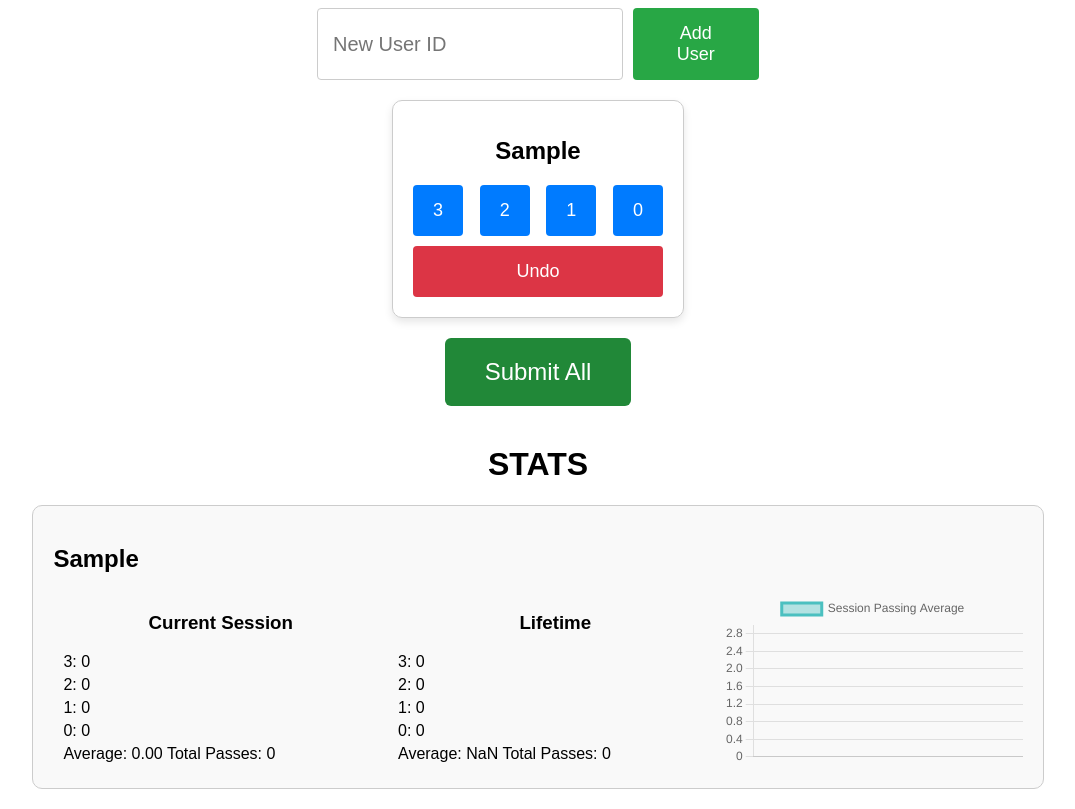
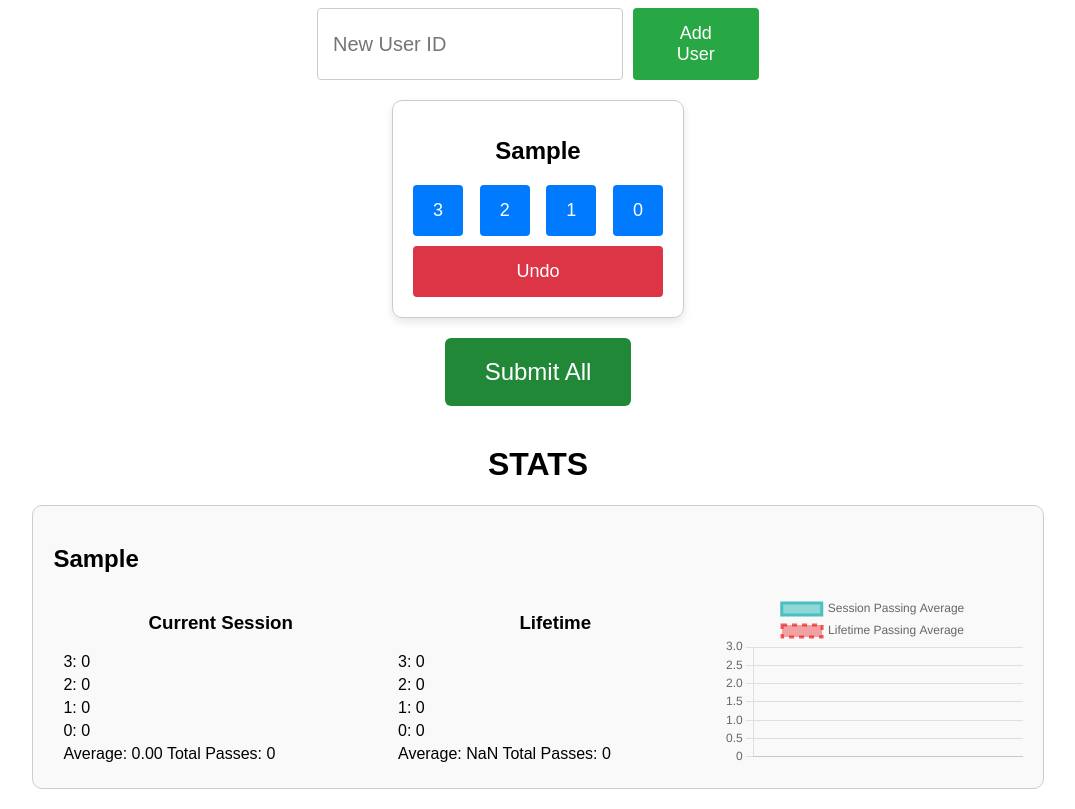
Before and after one commit to mkimball1/serveandpass, a React (Create React App) app: page / in a window 1280 px wide. Both pictures are taken after typing "Sample" into the empty fields and a click on the button "Add User". Shown: the whole page, without its empty margins (102-1177 px from the left). Built offline with nearby package versions, Linux system fonts and the light colour scheme; no server answers.

Commit message:
fixed graph again

```diff
--- a/src/Graph.js
+++ b/src/Graph.js
@@ -4,10 +4,36 @@ import {Chart as chartjs} from 'chart.js/auto';
 import './App.css';
 
 function Graph(my_data) {
+  // function findtotalobject(user){
+  //   let total = {
+  //     3: 0,
+  //     2: 0,
+  //     1: 0,
+  //     0: 0
+  //   };
+  //   for (let i = 0; i < user.length; i++) {
+  //     for(let j = 0; j < 4; j++){
+  //       total[j] += user[i].passes[j];
+  //     }
+
+  //   }
+  //   return total
+  // }
+
+
     my_data = my_data['my_data']
     // console.log(my_data)
-    let labels = my_data.map(i => i.date);
+    let labels = my_data.map(i => i.date.slice(0,4));
     let passdata = my_data.map(i => i.average);
+
+    const calculateAverage = (arr) => {
+      const total = arr.reduce((acc, num) => acc + num, 0);
+      return total / arr.length;
+    };
+
+
+    let average = Array(passdata.length).fill(calculateAverage(passdata));
+    let averagelabels = average.map(i => 'Lifetime Average');
 
     const data = {
         labels: labels,
@@ -15,9 +41,17 @@ function Graph(my_data) {
             {
                 label: 'Session Passing Average',
                 fill: true,
-                backgroundColor: 'rgba(75,192,192,0.4)',
+                backgroundColor: 'rgba(75,192,192,0.6)',
                 borderColor: 'rgba(75,192,192,1)',
                 data: passdata
+            },
+            {
+              label: 'Lifetime Passing Average',
+              fill: true,
+              borderDash: [5, 5],
+              backgroundColor: 'rgba(232, 28, 31, 0.4)',
+              borderColor: 'rgba(232, 28, 31, 0.7)',
+              data: average,  // The array of averages
             },
         ],
     };
```
